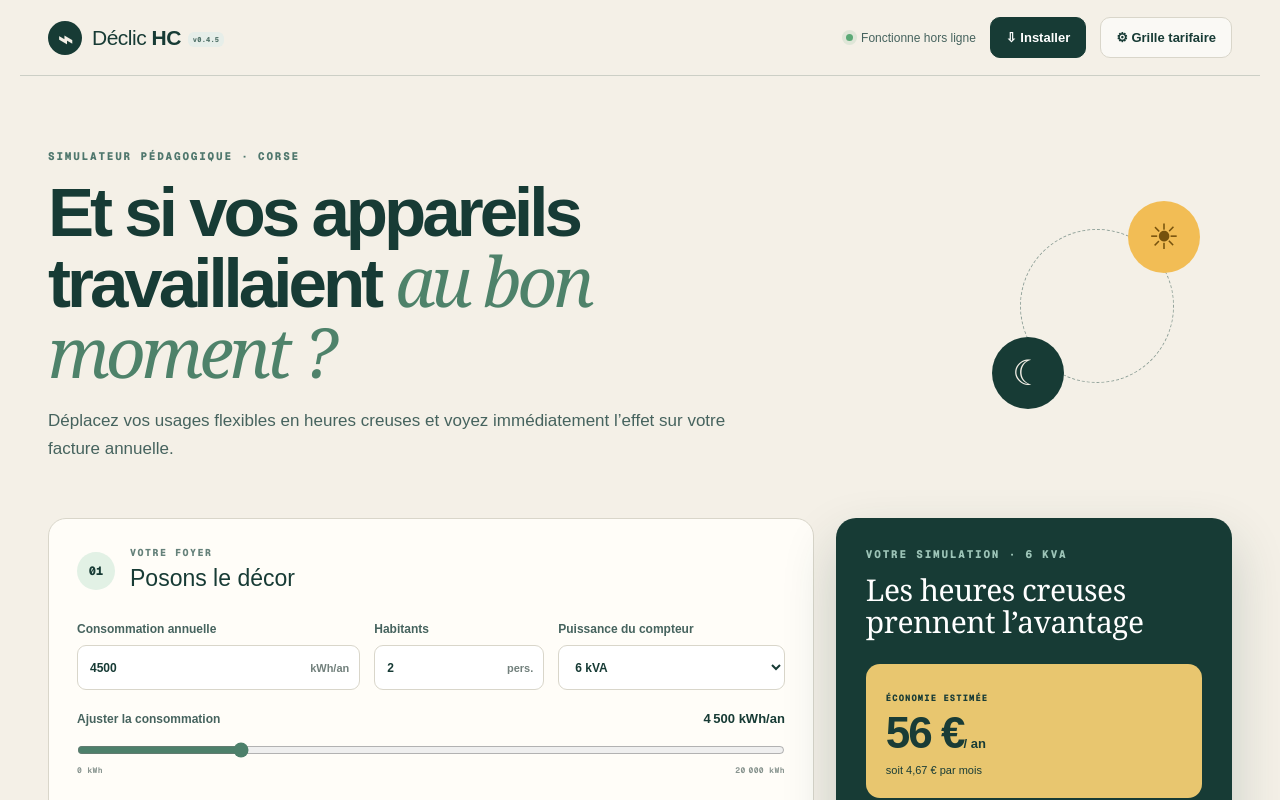
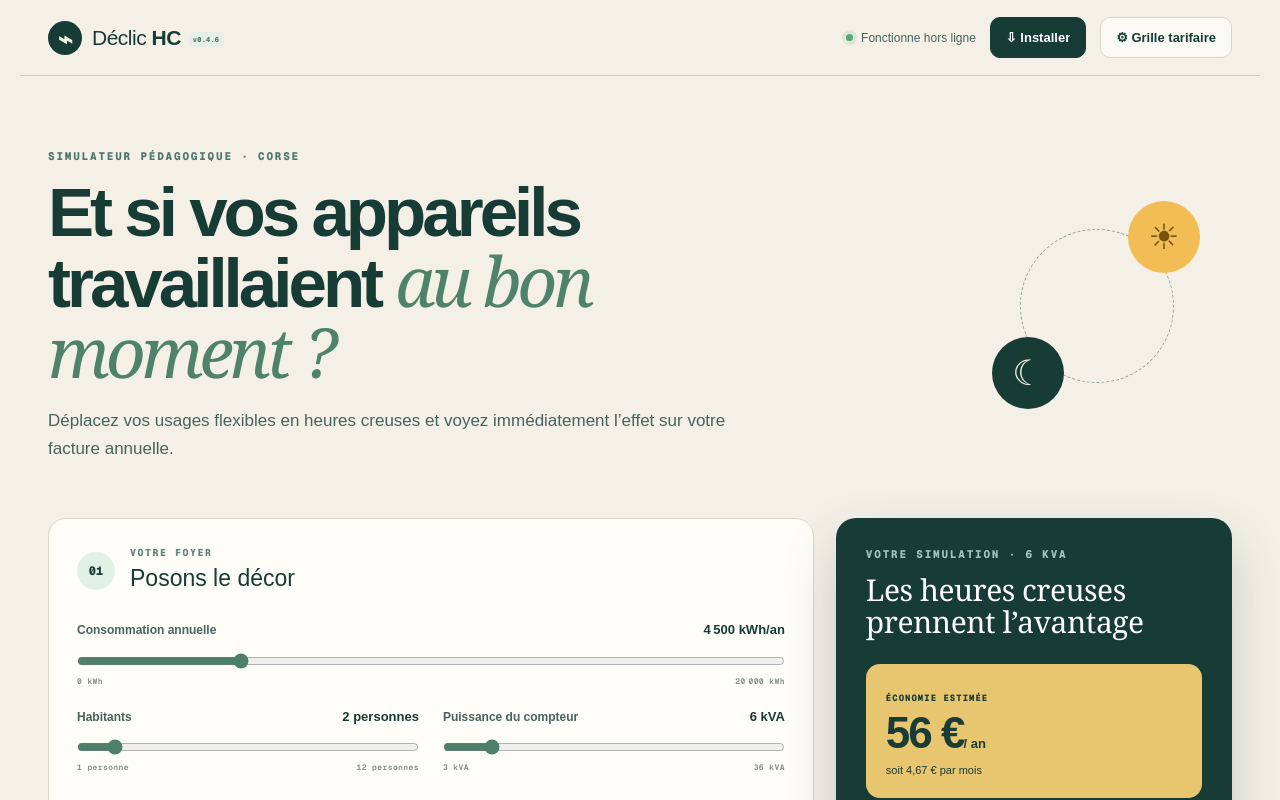
Before and after one commit to niqoz/declic-hc, a Next.js app: page / in a window 1280 px wide. Shown: the top 800 px of the page. Built offline with nearby package versions, Linux system fonts and the light colour scheme.

Commit message:
Use sliders for household settings

```diff
--- a/app/globals.css
+++ b/app/globals.css
@@ -47,7 +47,7 @@ main { min-height:100vh; overflow:hidden; }
 .power-tabs button { white-space:nowrap; border:1px solid var(--line); border-radius:20px; background:transparent; padding:7px 12px; cursor:pointer; font-size:12px; }
 .power-tabs button.active { background:var(--ink); color:white; border-color:var(--ink); }
 .tariff-fields { display:grid; grid-template-columns:repeat(5,1fr); gap:12px; }
-.tariff-fields label,.two-fields label,.range-label { font-size:12px; font-weight:700; color:var(--ink-soft); }
+.tariff-fields label,.range-label { font-size:12px; font-weight:700; color:var(--ink-soft); }
 .input-wrap { height:45px; margin-top:7px; display:flex; align-items:center; background:white; border:1px solid var(--line); border-radius:9px; overflow:hidden; }
 .input-wrap input { min-width:0; width:100%; height:100%; border:0; padding:0 12px; color:var(--ink); font-weight:700; background:transparent; }
 .input-wrap span { padding-right:10px; color:#72807c; font-size:11px; white-space:nowrap; }
@@ -60,13 +60,13 @@ main { min-height:100vh; overflow:hidden; }
 .step-heading p,.step-heading h2 { margin:0; }
 .step-heading p { color:#65817a; font:800 10px var(--font-geist-mono),monospace; letter-spacing:1.5px; }
 .step-heading h2 { margin-top:2px; font-size:23px; }
-.two-fields { display:grid; grid-template-columns:1.25fr .75fr 1fr; gap:14px; }
-.two-fields select { width:100%; height:45px; margin-top:7px; padding:0 12px; border:1px solid var(--line); border-radius:9px; background:white; color:var(--ink); font-weight:700; }
-.annual-slider { display:block; margin-top:19px; color:var(--ink-soft); font-size:12px; font-weight:700; }
-.annual-slider>span,.annual-slider>small { display:flex; justify-content:space-between; align-items:center; gap:12px; }
-.annual-slider strong { color:var(--ink); font-size:13px; }
-.annual-slider input { margin-top:11px; }
-.annual-slider>small { margin-top:2px; color:#899590; font:700 8px var(--font-geist-mono),monospace; letter-spacing:.4px; }
+.household-sliders { display:grid; grid-template-columns:1fr 1fr; gap:21px 24px; }
+.household-slider { display:block; color:var(--ink-soft); font-size:12px; font-weight:700; }
+.household-slider.wide { grid-column:1/-1; }
+.household-slider>span,.household-slider>small { display:flex; justify-content:space-between; align-items:center; gap:12px; }
+.household-slider strong { color:var(--ink); font-size:13px; }
+.household-slider input { margin-top:11px; }
+.household-slider>small { margin-top:2px; color:#899590; font:700 8px var(--font-geist-mono),monospace; letter-spacing:.4px; }
 .mode-selector { margin:22px 0 0; padding:0; display:grid; grid-template-columns:1fr 1fr; gap:9px; border:0; }
 .mode-selector legend { grid-column:1/-1; margin-bottom:8px; color:var(--ink-soft); font-size:12px; font-weight:700; }
 .mode-selector button { padding:13px 14px; text-align:left; border:1px solid var(--line); border-radius:11px; background:white; cursor:pointer; transition:.15s; }
@@ -262,7 +262,8 @@ footer { max-width:1184px; margin:auto; padding:25px 0; display:flex; justify-co
   .intro { font-size:15px; }
   .simulator-grid { margin-inline:12px; }
   .setup-panel,.appliance-panel { padding:22px 17px; }
-  .two-fields,.tariff-fields { grid-template-columns:1fr; }
+  .household-sliders,.tariff-fields { grid-template-columns:1fr; }
+  .household-slider.wide { grid-column:auto; }
   .mode-selector { grid-template-columns:1fr; }
   .behavior-guide { align-items:flex-start; flex-direction:column; }
   .usage-balance { width:100%; grid-template-columns:auto 1fr auto 1fr; padding:9px 0 0; border-left:0; border-top:1px solid #c6d5cf; }
--- a/app/page.tsx
+++ b/app/page.tsx
@@ -335,6 +335,7 @@ export default function Home() {
   const verdictPositive = results.delta > 1;
   const verdictNeutral = Math.abs(results.delta) <= 1;
   const annualSliderMax = Math.max(20000, Math.ceil(annualKwh / 5000) * 5000);
+  const powerSliderIndex = Math.max(0, tariffs.findIndex((tariff) => tariff.power === power));
   const schedulesCustomized = offPeakWindows.length !== DEFAULT_HC_WINDOWS.length || offPeakWindows.some((window, index) => window.start !== DEFAULT_HC_WINDOWS[index]?.start || window.end !== DEFAULT_HC_WINDOWS[index]?.end);
 
   return (
@@ -368,16 +369,23 @@ export default function Home() {
         <div className="controls-column">
           <section className="panel setup-panel">
             <div className="step-heading"><span>01</span><div><p>VOTRE FOYER</p><h2>Posons le décor</h2></div></div>
-            <div className="two-fields">
-              <label>Consommation annuelle<div className="input-wrap"><NumericInput min={0} step={100} value={annualKwh} onValueChange={updateAnnualKwh} /><span>kWh/an</span></div></label>
-              <label>Habitants<div className="input-wrap"><NumericInput aria-label="Nombre d’habitants" min={1} max={12} step={1} value={residents} onValueChange={updateResidents} /><span>pers.</span></div></label>
-              <label>Puissance du compteur<select value={power} onChange={(e) => setPower(Number(e.target.value))}>{tariffs.map((tariff) => <option key={tariff.power} value={tariff.power}>{tariff.power} kVA</option>)}</select></label>
+            <div className="household-sliders">
+              <label className="household-slider wide">
+                <span>Consommation annuelle <strong>{number.format(annualKwh)} kWh/an</strong></span>
+                <ThumbOnlyRange aria-label="Consommation annuelle en kilowattheures" min={0} max={annualSliderMax} step={100} value={annualKwh} onValueChange={updateAnnualKwh} />
+                <small><span>0 kWh</span><span>{number.format(annualSliderMax)} kWh</span></small>
+              </label>
+              <label className="household-slider">
+                <span>Habitants <strong>{residents} personne{residents > 1 ? "s" : ""}</strong></span>
+                <ThumbOnlyRange aria-label="Nombre d’habitants" min={1} max={12} step={1} value={residents} onValueChange={updateResidents} />
+                <small><span>1 personne</span><span>12 personnes</span></small>
+              </label>
+              <label className="household-slider">
+                <span>Puissance du compteur <strong>{power} kVA</strong></span>
+                <ThumbOnlyRange aria-label="Puissance du compteur" min={0} max={Math.max(0, tariffs.length - 1)} step={1} value={powerSliderIndex} onValueChange={(index) => setPower(tariffs[Math.round(index)]?.power ?? power)} />
+                <small><span>{tariffs[0]?.power ?? power} kVA</span><span>{tariffs.at(-1)?.power ?? power} kVA</span></small>
+              </label>
             </div>
-            <label className="annual-slider">
-              <span>Ajuster la consommation <strong>{number.format(annualKwh)} kWh/an</strong></span>
-              <ThumbOnlyRange aria-label="Consommation annuelle en kilowattheures" min={0} max={annualSliderMax} step={100} value={annualKwh} onValueChange={updateAnnualKwh} />
-              <small><span>0 kWh</span><span>{number.format(annualSliderMax)} kWh</span></small>
-            </label>
             <label className="range-label"><span>Répartition totale en heures creuses <strong>{results.share.toFixed(0)} %</strong></span><ThumbOnlyRange aria-label="Répartition totale en heures creuses" min={results.minShare} max={results.maxShare} step={1} value={results.share} disabled={results.backgroundKwh <= 0} onValueChange={setTotalHcShare} /></label>
             <div className="range-scale"><span>Minimum {results.minShare.toFixed(0)} %</span><span>Maximum {results.maxShare.toFixed(0)} %</span></div>
             <p className="hint">Commencez le glissement sur la poignée. Le curseur agit sur les usages non listés ; les appareils programmés fixent les limites atteignables.</p>
--- a/app/version.ts
+++ b/app/version.ts
@@ -1 +1 @@
-export const APP_VERSION = "0.4.5";
+export const APP_VERSION = "0.4.6";
--- a/package.json
+++ b/package.json
@@ -1,6 +1,6 @@
 {
   "name": "site-creator-vinext-starter",
-  "version": "0.4.5",
+  "version": "0.4.6",
   "private": true,
   "engines": {
     "node": ">=22.13.0"
--- a/public/sw.js
+++ b/public/sw.js
@@ -1,4 +1,4 @@
-const CACHE = "declic-hc-v0.4.5";
+const CACHE = "declic-hc-v0.4.6";
 const APP_SHELL = ["./", "./manifest.webmanifest", "./favicon.svg", "./icon-192.png", "./icon-512.png"]
   .map((path) => new URL(path, self.registration.scope).pathname);
 const OFFLINE_PAGE = new URL("./", self.registration.scope).pathname;
```
Also changed, not shown: public/manifest.webmanifest, 2 other files (tests, documents, lock files or other folders).
